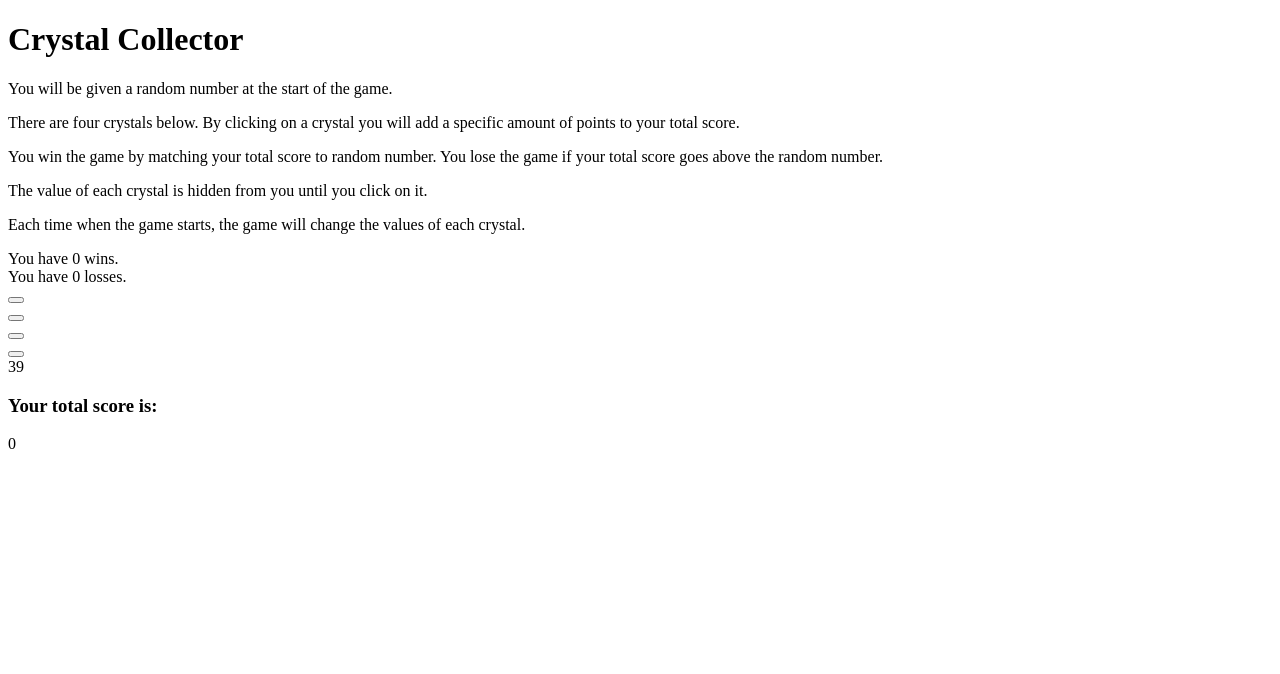
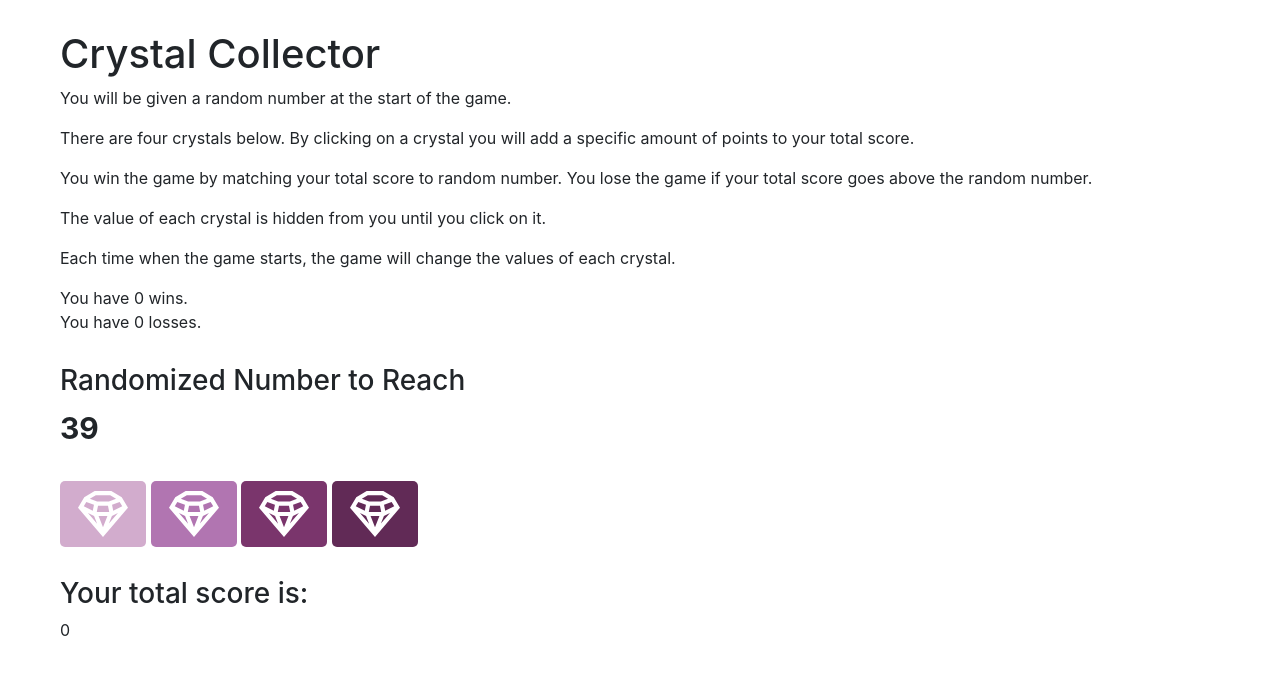
Before and after one commit to irohdesign/unit-4-game, a plain HTML site: page index.html in a window 1280 px wide. Drawn offline with nearby package versions, Linux system fonts and the light colour scheme.

Commit message:
added stylesheets and changed formatting around somewhat in the html so things flow a little better

```diff
--- a/assets/css/reset.css
+++ b/assets/css/reset.css
@@ -0,0 +1,48 @@
+/* http://meyerweb.com/eric/tools/css/reset/
+   v2.0 | 20110126
+   License: none (public domain)
+*/
+
+html, body, div, span, applet, object, iframe,
+h1, h2, h3, h4, h5, h6, p, blockquote, pre,
+a, abbr, acronym, address, big, cite, code,
+del, dfn, em, img, ins, kbd, q, s, samp,
+small, strike, strong, sub, sup, tt, var,
+b, u, i, center,
+dl, dt, dd, ol, ul, li,
+fieldset, form, label, legend,
+table, caption, tbody, tfoot, thead, tr, th, td,
+article, aside, canvas, details, embed,
+figure, figcaption, footer, header, hgroup,
+menu, nav, output, ruby, section, summary,
+time, mark, audio, video {
+	margin: 0;
+	padding: 0;
+	border: 0;
+	font-size: 100%;
+	font: inherit;
+	vertical-align: baseline;
+}
+/* HTML5 display-role reset for older browsers */
+article, aside, details, figcaption, figure,
+footer, header, hgroup, menu, nav, section {
+	display: block;
+}
+body {
+	line-height: 1;
+}
+ol, ul {
+	list-style: none;
+}
+blockquote, q {
+	quotes: none;
+}
+blockquote:before, blockquote:after,
+q:before, q:after {
+	content: '';
+	content: none;
+}
+table {
+	border-collapse: collapse;
+	border-spacing: 0;
+}
--- a/assets/css/style.css
+++ b/assets/css/style.css
@@ -0,0 +1,59 @@
+body {
+    margin: 30px 60px;
+}
+
+h3 {
+    margin-top: 30px;
+}
+
+#crystal-box {
+    margin: 30px auto;
+}
+
+#generated-number {
+    font-size: 30px;
+    font-weight: bold;
+}
+
+.crystal {
+    display: inline-block;
+    margin: auto;
+}
+
+.crystal button {
+    border: transparent 3px solid;
+    border-radius: 5px;
+    padding: 5px 15px;
+}
+
+#crystal-1 {
+    background: #d2accd;
+}
+
+#crystal-2 {
+    background: #b175b1;
+}
+
+#crystal-3 {
+    background: #7a356c;
+}
+
+#crystal-4 {
+    background: #612a56;
+}
+
+#crystal-1:hover, #crystal-2:hover, #crystal-3:hover, #crystal-4:hover {
+    background: white;
+}
+
+.crystal button:hover svg {
+    fill: #612a56;
+    transition: 1s;
+}
+
+.crystal button svg {
+    height: 50px;
+    width: 50px;
+    fill: white;
+    transition: 1s;
+}
--- a/index.html
+++ b/index.html
@@ -4,7 +4,10 @@
 
 <head>
     <title>Crystal Collector</title>
+    <link rel="stylesheet" href="./assets/css/reset.css">
+    <link rel="stylesheet" href="https://stackpath.bootstrapcdn.com/bootstrap/4.1.3/css/bootstrap.min.css">
     <link rel="stylesheet" href="./assets/css/style.css">
+
 </head>
 
 <body>
@@ -31,14 +34,28 @@
         <div id="losses" class="score-style"></div>
     </div>
 
+    <h3>Randomized Number to Reach</h3>
+    <div id="generated-number"></div>
+
     <div id="crystal-box">
-        <div class="crystal"><button id="crystal-1"></button></div>
-        <div class="crystal"><button id="crystal-2"></button></div>
-        <div class="crystal"><button id="crystal-3"></button></div>
-        <div class="crystal"><button id="crystal-4"></button></div>
+        <div class="crystal">
+            <button id="crystal-1"><svg xmlns="http://www.w3.org/2000/svg" width="24" height="24" viewBox="0 0 24 24"><path d="M21 4l-5-3h-8l-5 3-3 5 12 14 12-14.042-3-4.958zm-13.287 8.974l1.463 3.658-4.379-5.108 2.916 1.45zm6.668-4.974l.58 2.905-.038.095h-5.846l-.038-.095.58-2.905h4.762zm-.258 5l-2.123 5.307-2.123-5.307h4.246zm2.164-.026l2.881-1.44-4.332 5.069 1.451-3.629zm4.953-4.713l-4.334 2.168-.573-2.864 3.651-1.38 1.256 2.076zm-12.685-5.261h6.891l2.824 1.694-3.453 1.306h-5.64l-3.491-1.279 2.869-1.721zm-4.561 3.23l3.671 1.345-.571 2.856-4.329-2.152 1.229-2.049z"/></svg></button>
+        </div>
+
+        <div class="crystal">
+            <button id="crystal-2"><svg xmlns="http://www.w3.org/2000/svg" width="24" height="24" viewBox="0 0 24 24"><path d="M21 4l-5-3h-8l-5 3-3 5 12 14 12-14.042-3-4.958zm-13.287 8.974l1.463 3.658-4.379-5.108 2.916 1.45zm6.668-4.974l.58 2.905-.038.095h-5.846l-.038-.095.58-2.905h4.762zm-.258 5l-2.123 5.307-2.123-5.307h4.246zm2.164-.026l2.881-1.44-4.332 5.069 1.451-3.629zm4.953-4.713l-4.334 2.168-.573-2.864 3.651-1.38 1.256 2.076zm-12.685-5.261h6.891l2.824 1.694-3.453 1.306h-5.64l-3.491-1.279 2.869-1.721zm-4.561 3.23l3.671 1.345-.571 2.856-4.329-2.152 1.229-2.049z"/></svg></button>
+        </div>
+
+        <div class="crystal">
+            <button id="crystal-3"><svg xmlns="http://www.w3.org/2000/svg" width="24" height="24" viewBox="0 0 24 24"><path d="M21 4l-5-3h-8l-5 3-3 5 12 14 12-14.042-3-4.958zm-13.287 8.974l1.463 3.658-4.379-5.108 2.916 1.45zm6.668-4.974l.58 2.905-.038.095h-5.846l-.038-.095.58-2.905h4.762zm-.258 5l-2.123 5.307-2.123-5.307h4.246zm2.164-.026l2.881-1.44-4.332 5.069 1.451-3.629zm4.953-4.713l-4.334 2.168-.573-2.864 3.651-1.38 1.256 2.076zm-12.685-5.261h6.891l2.824 1.694-3.453 1.306h-5.64l-3.491-1.279 2.869-1.721zm-4.561 3.23l3.671 1.345-.571 2.856-4.329-2.152 1.229-2.049z"/></svg></button>
+        </div>
+
+        <div class="crystal">
+            <button id="crystal-4"><svg xmlns="http://www.w3.org/2000/svg" width="24" height="24" viewBox="0 0 24 24"><path d="M21 4l-5-3h-8l-5 3-3 5 12 14 12-14.042-3-4.958zm-13.287 8.974l1.463 3.658-4.379-5.108 2.916 1.45zm6.668-4.974l.58 2.905-.038.095h-5.846l-.038-.095.58-2.905h4.762zm-.258 5l-2.123 5.307-2.123-5.307h4.246zm2.164-.026l2.881-1.44-4.332 5.069 1.451-3.629zm4.953-4.713l-4.334 2.168-.573-2.864 3.651-1.38 1.256 2.076zm-12.685-5.261h6.891l2.824 1.694-3.453 1.306h-5.64l-3.491-1.279 2.869-1.721zm-4.561 3.23l3.671 1.345-.571 2.856-4.329-2.152 1.229-2.049z"/></svg></button>
+        </div>
     </div>
 
-    <div id="generated-number"></div>
+
 
     <div id="user-box">
 
```
